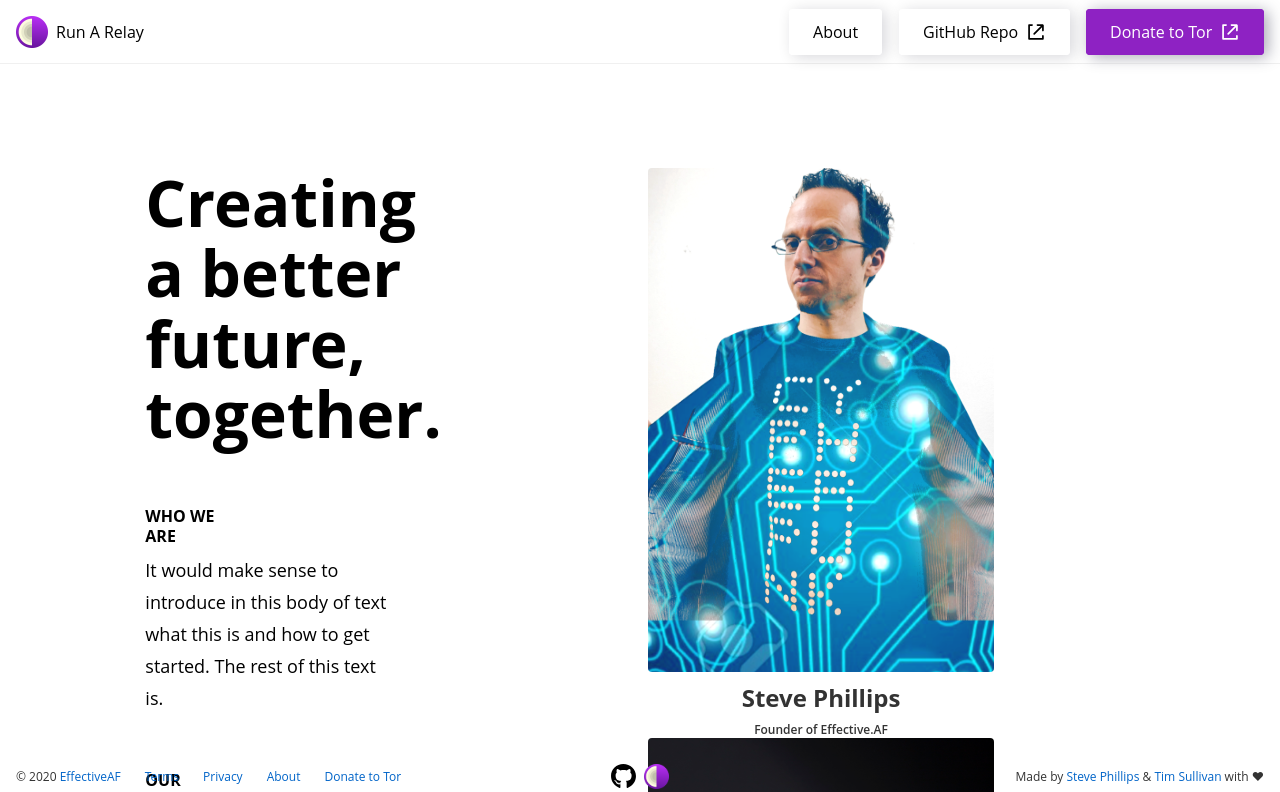
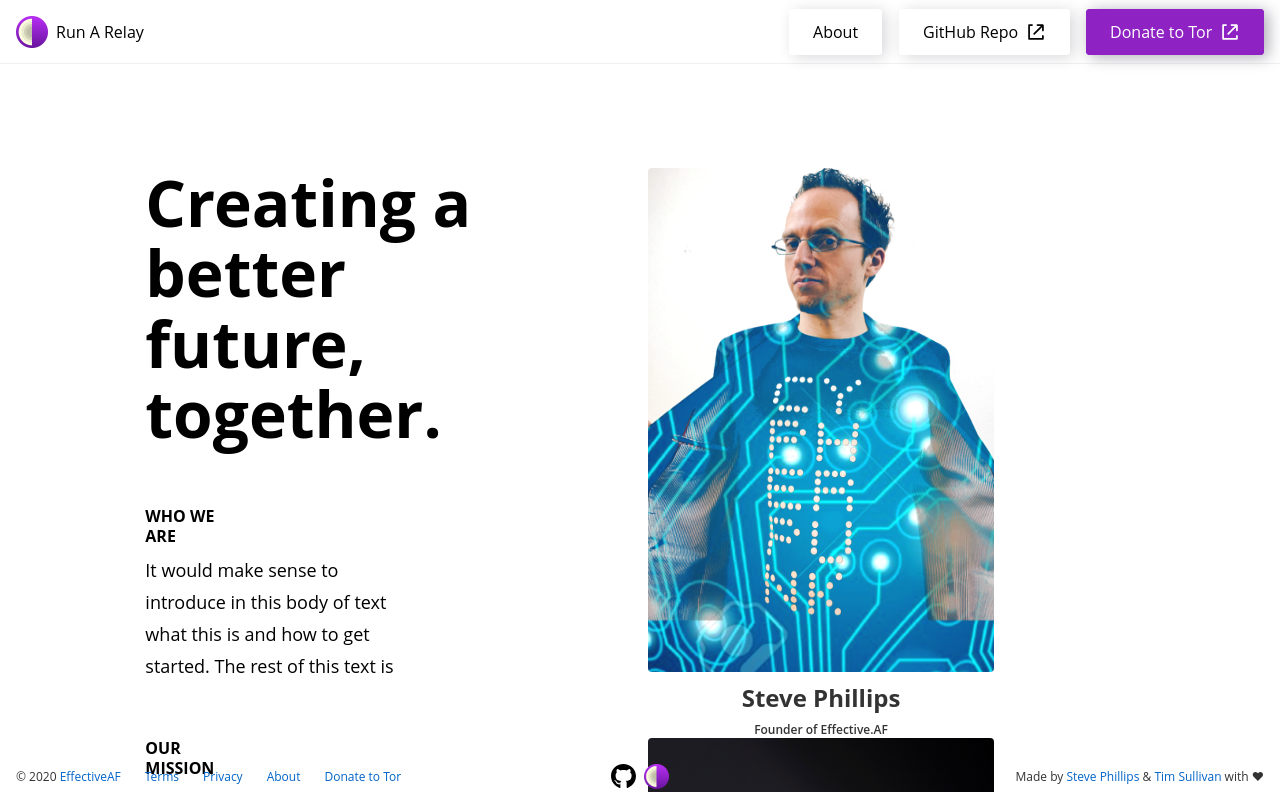
Before and after one commit to EffectiveAF/run-a-relay, a Svelte app: page /about in a window 1280 px wide. Shown: the top 792 px of the page. Built offline with nearby package versions, Linux system fonts and the light colour scheme; a web font is replaced by a local one.

Commit message:
adjust css accordingly

```diff
--- a/src/About.svelte
+++ b/src/About.svelte
@@ -26,7 +26,7 @@
 }
 
 div > img:first-child {
-  margin-right: 64px;
+  margin-right: 56px;
 }
 
 div > img {
@@ -61,20 +61,19 @@
 
   <div class="flex-child">
 
-    <div class="col-lg-7 col-lg-offset-2">
+    <div class="col-lg-8 col-lg-offset-2">
       <h1 class="padding-top">Creating a better future, together.</h1>
     </div>
 
 
     <div class="col-lg-offset-2">
-      <div class="col-lg-6">
+      <div class="col-lg-7">
         <h3 class="col-lg-4 h3-padding">Who we are</h3>
       </div>
 
-      <p class="col-lg-7">It would make sense to introduce in this body of text what this is and how to get started. The rest of this text is.</p>
+      <p class="col-lg-7">It would make sense to introduce in this body of text what this is and how to get started. The rest of this text is</p>
 
-      <div class="col-lg-6"><h3 class="col-lg-4 h3-padding">Our Mission</h3></div>
-
+      <div class="col-lg-7"><h3 class="col-lg-4 h3-padding">Our Mission</h3></div>
 
       <p class="col-lg-7">It would make sense to introduce in this body of text what this is and how to get started. The rest of this text is.
       </p>
```
